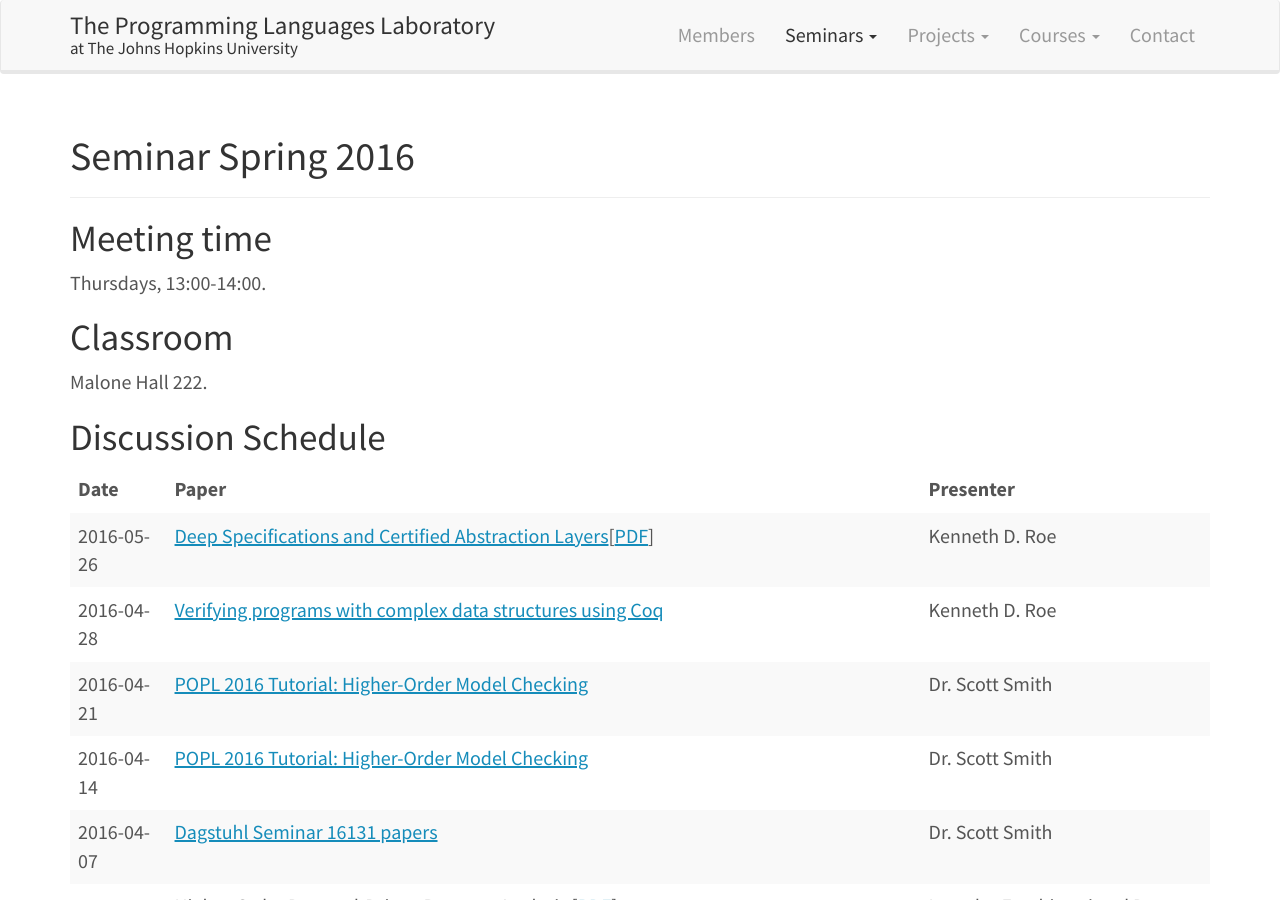
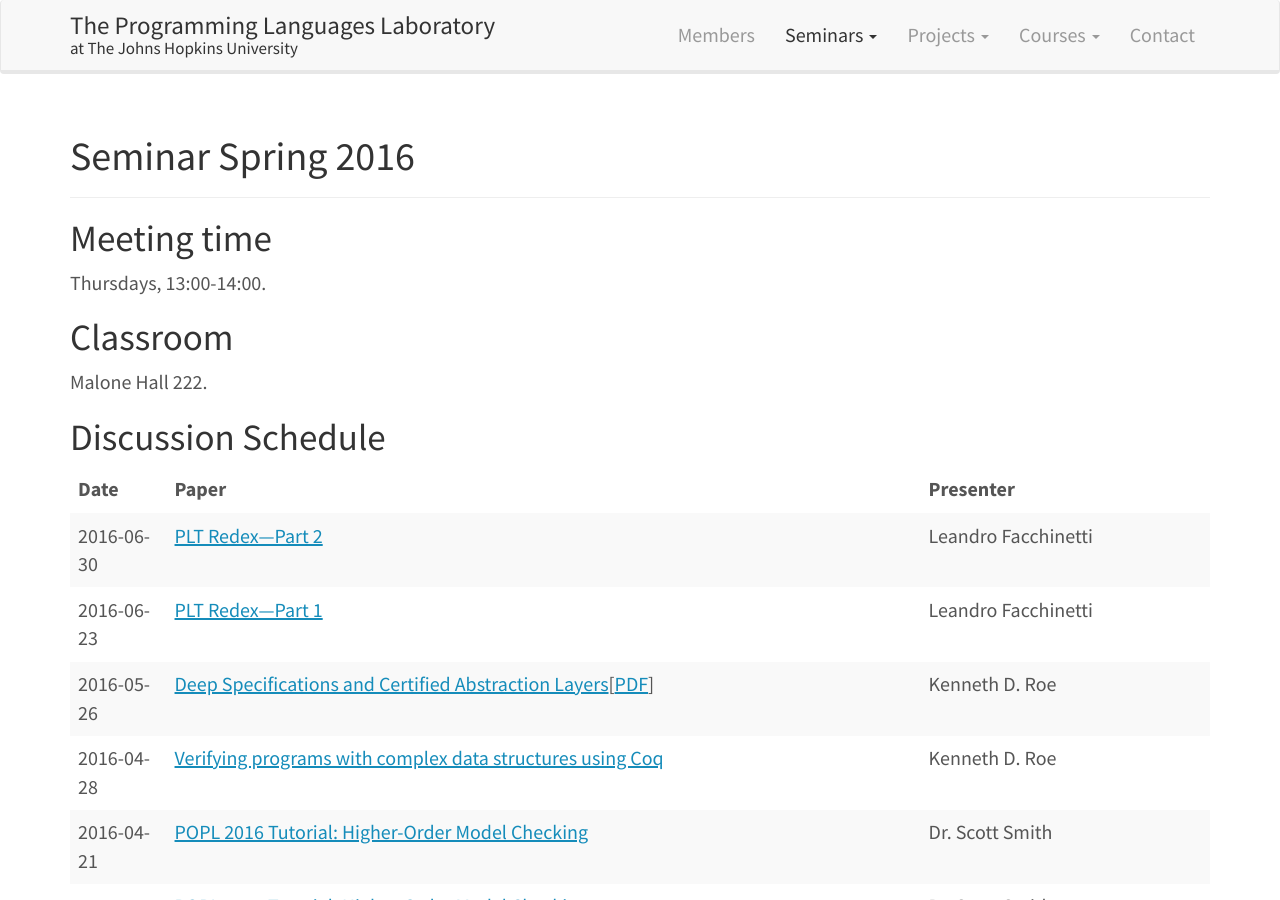
Before and after one commit to JHU-PL-Lab/www-pl-lab, a Jekyll site: the page built from seminars/spring-2016.md, in a window 1280 px wide and 900 px high. Built offline with Jekyll 4.4.1, drawn with Linux system fonts in a browser that asks for light colours.

Commit message:
Add 2016-06-23 and 2016-06-30 seminars

```diff
--- a/seminars/spring-2016.md
+++ b/seminars/spring-2016.md
@@ -18,6 +18,8 @@ Discussion Schedule
 
 |       Date | Paper                                                                                                                                                                                                                                                                                                                                                                                      | Presenter                               |
 |------------+--------------------------------------------------------------------------------------------------------------------------------------------------------------------------------------------------------------------------------------------------------------------------------------------------------------------------------------------------------------------------------------------+-----------------------------------------|
+| 2016-06-30 | [PLT Redex—Part 2](http://redex.racket-lang.org/)                                                                                                                                                                                                                                                                                                                                          | Leandro Facchinetti                     |
+| 2016-06-23 | [PLT Redex—Part 1](http://redex.racket-lang.org/)                                                                                                                                                                                                                                                                                                                                          | Leandro Facchinetti                     |
 | 2016-05-26 | [Deep Specifications and Certified Abstraction Layers](http://dl.acm.org/citation.cfm?doid=2676726.2676975)[[PDF](http://flint.cs.yale.edu/flint/publications/dscal.pdf)]                                                                                                                                                                                                                  | Kenneth D. Roe                          |
 | 2016-04-28 | [Verifying programs with complex data structures using Coq](http://www.cs.jhu.edu/~roe)                                                                                                                                                                                                                                                                                                    | Kenneth D. Roe                          |
 | 2016-04-21 | [POPL 2016 Tutorial: Higher-Order Model Checking](http://www-kb.is.s.u-tokyo.ac.jp/~koba/POPL2016tutorial/index.html)                                                                                                                                                                                                                                                                      | Dr. Scott Smith                         |
```
